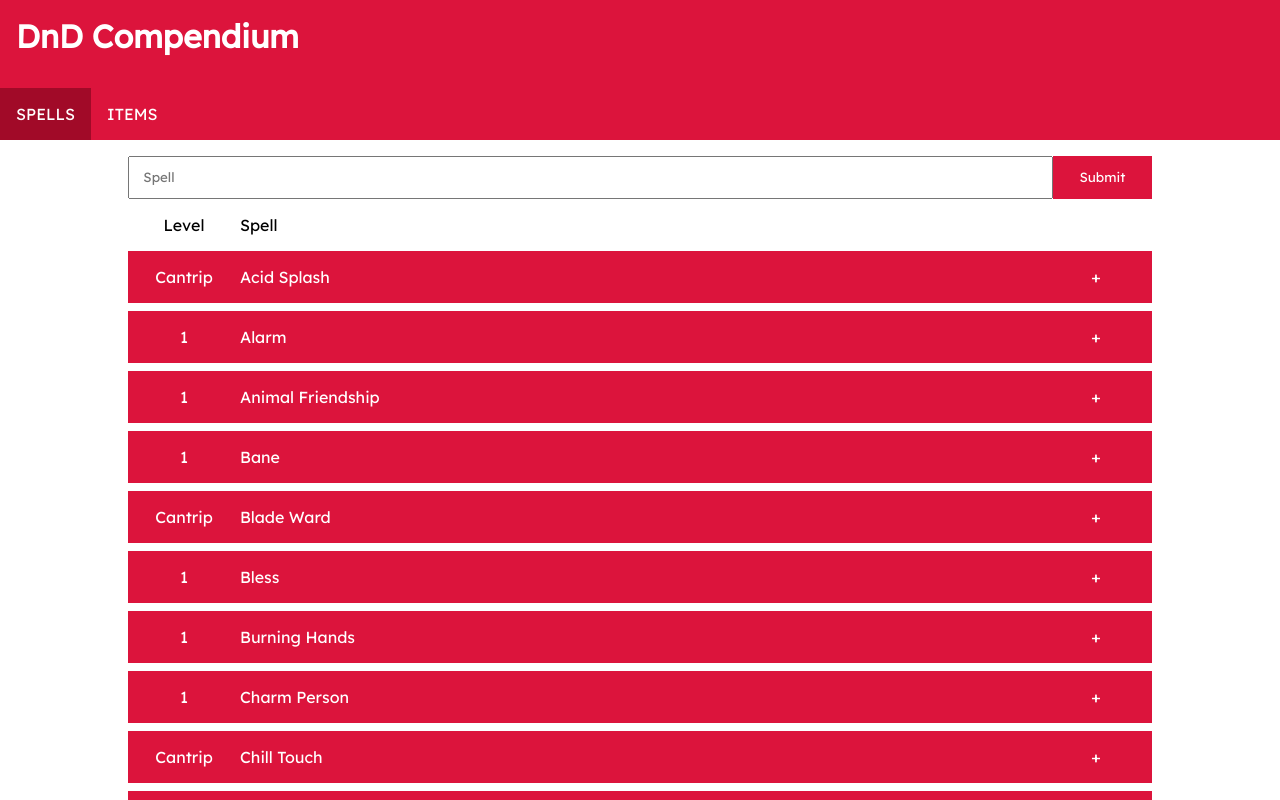
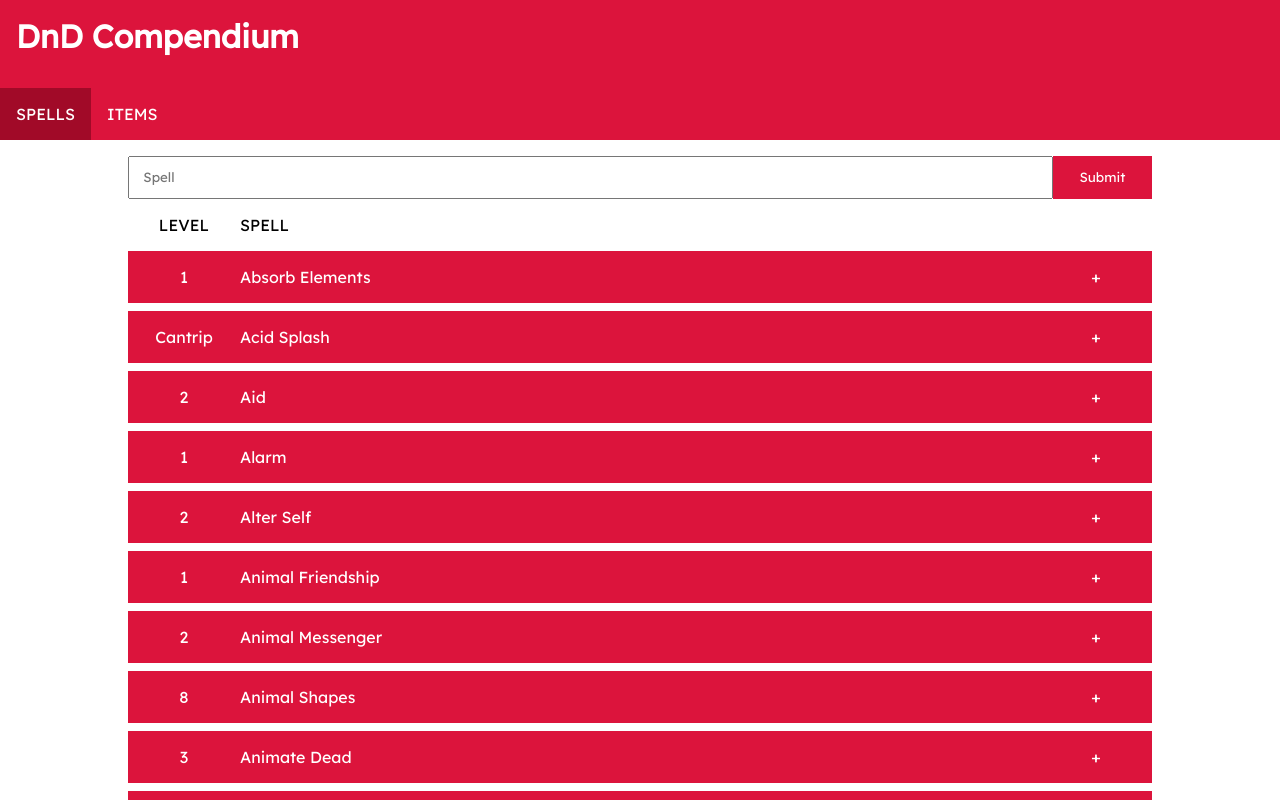
Before and after one commit to Infinma/dnd-compendium, a React (Create React App) app: page / in a window 1280 px wide. Shown: the top 800 px of the page. Built offline with nearby package versions, Linux system fonts and the light colour scheme.

Commit message:
feat: implemented sorting by level and spell name and css adjustments

```diff
--- a/src/components/SpellComponent/Spell/Spell.css
+++ b/src/components/SpellComponent/Spell/Spell.css
@@ -12,17 +12,16 @@
 .spell-header {
   display: flex;
   justify-content: space-between;
-  /* border-radius: .5em .5em 0 0; */
   background: var(--header-bg);
   color: var(--header-text);
   cursor: pointer;
 }
 
 .spell-header ul {
+  width: 100%;
   margin: 0;
   padding: 0;
   display: flex;
-  flex-direction: row;
   list-style-type: none;
 }
 
@@ -31,14 +30,20 @@
 }
 
 .spell-header ul li.spell-header-level {
-  width: 7em;
+  width: 112px;
   text-align: center;
 }
 
-.spell-header .toggle {
-  justify-content: flex-end;
-  width: 7em;
-  padding: 1em 0;
+.spell-header ul li.spell-header-name {
+  width: calc(100% - 224px);
+  text-overflow: ellipsis;
+  white-space: nowrap;
+  overflow: hidden;
+}
+
+.spell-header ul li.toggle {
+  width: 112px;
+  margin-left: auto;
   text-align: center;
 }
 
--- a/src/components/SpellComponent/Spell/Spell.js
+++ b/src/components/SpellComponent/Spell/Spell.js
@@ -1,5 +1,6 @@
 import React from 'react';
 import './Spell.css';
+import { SpellKey } from '../../../lib/KeyLoader';
 
 class Spell extends React.Component {
   constructor() {
@@ -32,7 +33,7 @@ class Spell extends React.Component {
   }
 
   formatLevel(level) {
-    if (level === 'cantrip') {
+    if (level === SpellKey.CANTRIP) {
       return level[0].toUpperCase() + level.slice(1);
     }
     return level;
@@ -50,9 +51,9 @@ class Spell extends React.Component {
         <div className="spell-header" onClick={ () => this.props.displaySpell(id) }>
           <ul>
             <li className="spell-header-level">{ levelFormat }</li>
-            <li>{ name }</li>
+            <li className="spell-header-name">{ name }</li>
+            <li className="toggle">{ display ? '-' : '+' }</li>
           </ul>
-          <p className="toggle">{ display ? '-' : '+' }</p>
         </div>
         <div className={ display ? 'spell-desc' : 'hidden' } >
           <h1 className="main">{ name }</h1>
--- a/src/components/SpellComponent/SpellContainer/SpellContainer.js
+++ b/src/components/SpellComponent/SpellContainer/SpellContainer.js
@@ -1,5 +1,7 @@
 import React from 'react';
 import { SpellData } from '../../../lib/DataLoader';
+import { SpellKey } from '../../../lib/KeyLoader';
+import { SortByLevel, SortByName } from '../../../lib/Utils';
 import SpellList from '../SpellList/SpellList';
 import SpellForm from '../SpellForm/SpellForm';
 
@@ -7,11 +9,16 @@ class SpellContainer extends React.Component {
   constructor() {
     super();
     this.state = {
-      fullSpellList: SpellData(),
-      spellList: SpellData()
+      fullSpellList: SortByName(SpellData()),
+      spellList: SortByName(SpellData()),
+      sort: {
+        spell: true,
+        level: false
+      }
     };
     this.displaySpell = this.displaySpell.bind(this);
     this.filterSpell = this.filterSpell.bind(this);
+    this.sortSpell = this.sortSpell.bind(this);
   }
 
   filterSpell(form) {
@@ -40,11 +47,44 @@ class SpellContainer extends React.Component {
     });
   }
 
+  sortSpell(method) {
+    this.setState((prevState) => {
+      if ((prevState.sort.spell && method === SpellKey.SPELL) ||
+      (prevState.sort.level && method === SpellKey.LEVEL)) {
+        let fullSpellList = [...prevState.fullSpellList];
+        let spellList = [...prevState.spellList];
+        return {
+          fullSpellList: fullSpellList.reverse(),
+          spellList: spellList.reverse(),
+          sort: {
+            spell: method === SpellKey.SPELL,
+            level: method === SpellKey.LEVEL
+          }
+        };
+      } else if (method === SpellKey.SPELL || method === SpellKey.LEVEL) {
+        let SortMethod = method === SpellKey.SPELL ? SortByName : SortByLevel;
+        return {
+          fullSpellList: SortMethod(prevState.fullSpellList),
+          spellList: SortMethod(prevState.spellList),
+          sort: {
+            spell: method === SpellKey.SPELL,
+            level: method === SpellKey.LEVEL
+          }
+        };
+      }
+      return {};
+    });
+  }
+
   render() {
     return (
       <div className="spell-master-container">
         <SpellForm filterSpell={ this.filterSpell } />
-        <SpellList spellList={ this.state.spellList } displaySpell={ this.displaySpell } />
+        <SpellList
+          spellList={ this.state.spellList }
+          displaySpell={ this.displaySpell }
+          sortSpell={ this.sortSpell }
+        />
       </div>
     );
   }
--- a/src/components/SpellComponent/SpellList/SpellList.css
+++ b/src/components/SpellComponent/SpellList/SpellList.css
@@ -10,6 +10,7 @@
   margin: 0;
   padding: 1em 0;
   width: 7em;
+  cursor: pointer;
 }
 
 .spell-list-header ul li:first-child {
--- a/src/components/SpellComponent/SpellList/SpellList.js
+++ b/src/components/SpellComponent/SpellList/SpellList.js
@@ -1,5 +1,6 @@
 import React from 'react';
 import './SpellList.css';
+import { SpellKey } from '../../../lib/KeyLoader';
 import Spell from '../Spell/Spell';
 
 class SpellList extends React.Component {
@@ -18,8 +19,8 @@ class SpellList extends React.Component {
       <div>
         <div className="spell-list-header">
           <ul>
-            <li>Level</li>
-            <li>Spell</li>
+            <li onClick={ () => this.props.sortSpell(SpellKey.LEVEL) } >LEVEL</li>
+            <li onClick={ () => this.props.sortSpell(SpellKey.SPELL) } >SPELL</li>
           </ul>
         </div>
         { spellDivs }
--- /dev/null
+++ b/src/lib/KeyLoader.js
@@ -0,0 +1,5 @@
+export const SpellKey = {
+  "SPELL": "SPELL",
+  "LEVEL": "LEVEL",
+  "CANTRIP": "cantrip"
+};
--- /dev/null
+++ b/src/lib/Utils.js
@@ -0,0 +1,34 @@
+import { SpellKey } from './KeyLoader';
+
+function nameCompare(x, y) {
+  if (x.name < y.name) {
+    return -1;
+  } else if (x.name > y.name) {
+    return 1;
+  }
+  return 0;
+};
+
+function levelCompare(x, y) {
+  if (x.level < y.level) {
+    return -1;
+  } else if (x.level > y.level) {
+    return 1;
+  } else {
+    return nameCompare(x, y);
+  }
+};
+
+export function SortByLevel(spellList) {
+  let cantripList = spellList.filter((spell) => {
+    return spell.level === SpellKey.CANTRIP;
+  });
+  let levelList = spellList.filter((spell) => {
+    return spell.level !== SpellKey.CANTRIP;
+  });
+  return cantripList.sort(nameCompare).concat(levelList.sort(levelCompare));
+}
+
+export function SortByName(spellList) {
+  return spellList.sort(nameCompare);
+}
```
